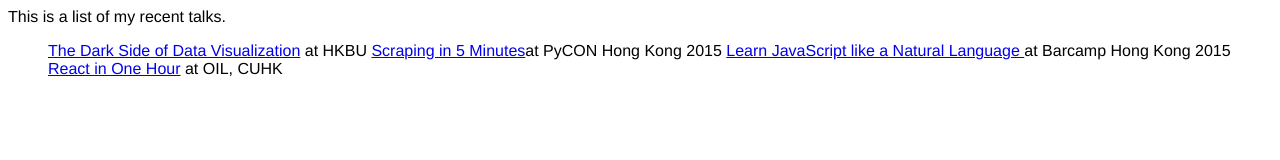
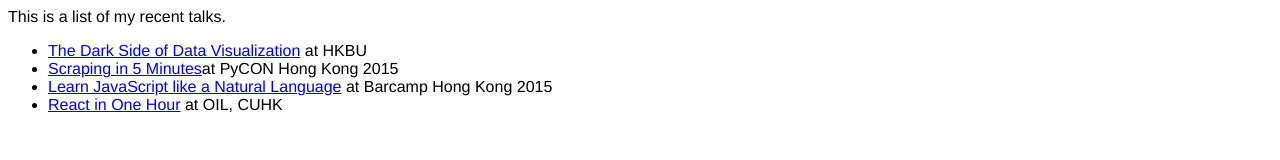
Before and after one commit to andyshuxin/talks, a plain HTML site: page index.html in a window 1280 px wide. Drawn offline with Linux system fonts and the light colour scheme.

Commit message:
Update index.html

```diff
--- a/index.html
+++ b/index.html
@@ -9,13 +9,30 @@
     <div class="content">
       This is a list of my recent talks.
       <ul>
-        <a href="./dark-datavis/">The Dark Side of Data Visualization</a> at HKBU
-        <a href="http://slides.com/andyshuxin/s#/">Scraping in 5 Minutes</a>at PyCON Hong Kong 2015
-        <a href="https://docs.google.com/presentation/d/1JXdyXiFjXKw5w4zkbtVUDXG0CFhYlLCkaGMghktvjgg/edit#slide=id.p">
-          Learn JavaScript like a Natural Language
-        </a> at Barcamp Hong Kong 2015
-        <a href="https://www.youtube.com/watch?v=_fqf7tGWBvE">React in One Hour</a> at OIL, CUHK
+        <li>
+          <a href="./dark-datavis/">The Dark Side of Data Visualization</a> at HKBU
+        </li>
+        <li>
+          <a href="http://slides.com/andyshuxin/s#/">Scraping in 5 Minutes</a>at PyCON Hong Kong 2015
+        </li>
+        <li>
+          <a href="https://docs.google.com/presentation/d/1JXdyXiFjXKw5w4zkbtVUDXG0CFhYlLCkaGMghktvjgg/edit#slide=id.p">
+            Learn JavaScript like a Natural Language</a> at Barcamp Hong Kong 2015
+        </li>
+        <li>
+          <a href="https://www.youtube.com/watch?v=_fqf7tGWBvE">React in One Hour</a> at OIL, CUHK
+        </li>
       </ul>
     </div>
+    <script>
+  (function(i,s,o,g,r,a,m){i['GoogleAnalyticsObject']=r;i[r]=i[r]||function(){
+  (i[r].q=i[r].q||[]).push(arguments)},i[r].l=1*new Date();a=s.createElement(o),
+  m=s.getElementsByTagName(o)[0];a.async=1;a.src=g;m.parentNode.insertBefore(a,m)
+  })(window,document,'script','//www.google-analytics.com/analytics.js','ga');
+
+  ga('create', 'UA-68420464-3', 'auto');
+  ga('send', 'pageview');
+
+</script>
   </body>
 </html>
```
